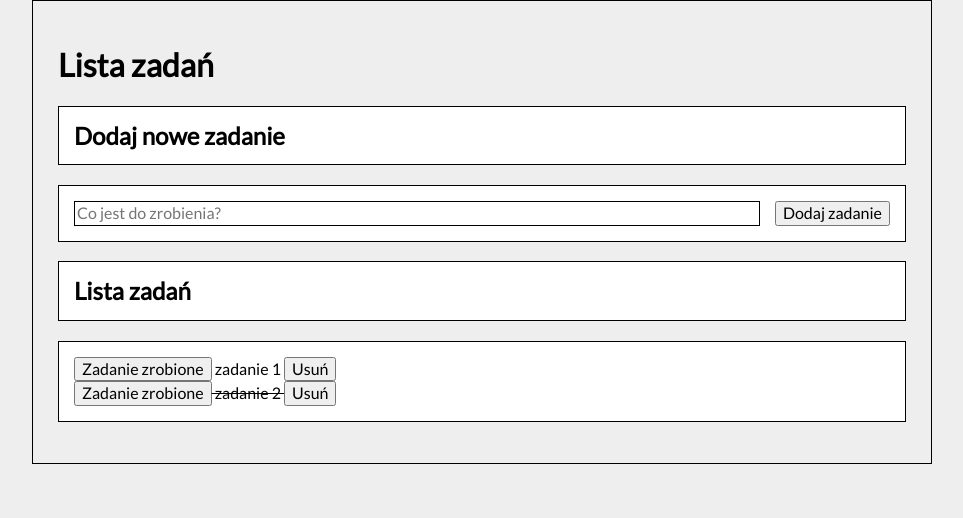
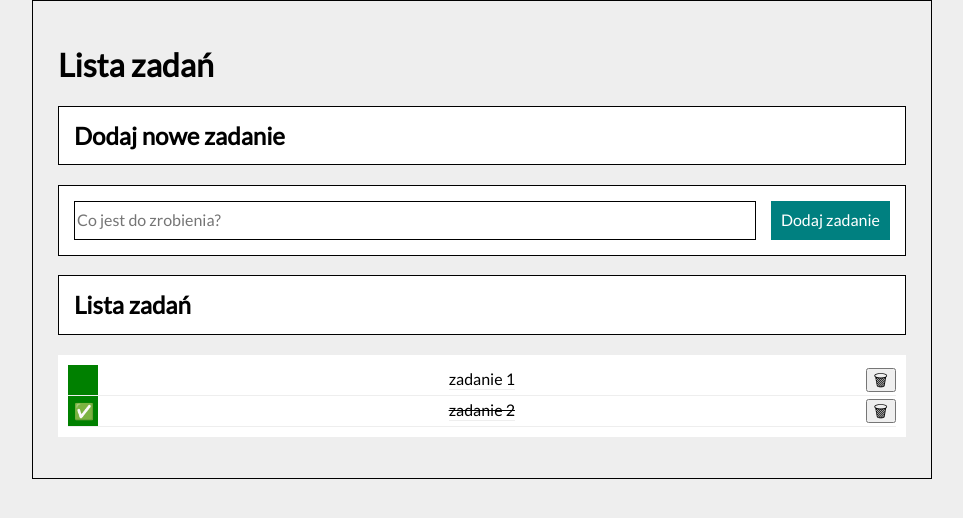
Before and after one commit to orang3jelly/to-do-list, a plain HTML site: page index.html in a window 1280 px wide. Shown: the whole page, without its empty margins (158-1121 px from the left). Drawn offline with nearby package versions, Linux system fonts and the light colour scheme.

Commit message:
list icons added

```diff
--- a/css/form.css
+++ b/css/form.css
@@ -10,3 +10,10 @@
   flex-grow: 1;
   border: 1px solid black;
 }
+
+.form__button {
+    background-color: #008080;
+    color: #fff;
+    border: none;
+    padding: 10px;
+}
--- a/css/section.css
+++ b/css/section.css
@@ -4,12 +4,28 @@
   padding: 15px;
 }
 .section__list {
-  border: 1px solid black;
   background-color: #fff;
-  padding: 15px;
   list-style-type: none;
+  padding: 10px;
 }
 
-.section__list--item {
-  text-decoration: line-through;
+.section__listItem {
+  display: flex;
+  flex-direction: row;
+  justify-content: space-between;
+  align-items: center;
+
+  border-bottom: 1px solid #eee;
 }
+
+.section__listItem--done {
+    text-decoration: line-through;
+}
+
+.section__listButton {
+    background-color: green;
+    border: none;
+    color: white;
+    width: 30px;
+    height: 30px;
+}
--- a/index.html
+++ b/index.html
@@ -25,7 +25,7 @@
             <h2 class="section__subHeader">Dodaj nowe zadanie</h2>
             <form class="form js-form">
                 <input class="form__input js-newTask" placeholder="Co jest do zrobienia?">
-                <button>Dodaj zadanie</button>
+                <button class="form__button">Dodaj zadanie</button>
             </form>
         </section>
         <section class="section">
--- a/js/script.js
+++ b/js/script.js
@@ -51,10 +51,10 @@
 
     for (const task of tasks) {
       htmlString += `
-            <li ${task.done ? 'class="section__list--item"' : ""}">
-            <button class="js-done">Zadanie zrobione</button>
-            ${task.content}
-            <button class="js-remove">Usuń</button>
+            <li class="section__listItem">
+                <button class="section__listButton js-done"> ${task.done ? "✅" : ""} </button>
+                <span class="section__listItem ${task.done ? "section__listItem--done" : ""}">${task.content}</span>
+                <button class="section__listButton--remove js-remove">🗑</button>
             </li>
         `;
     }
```
